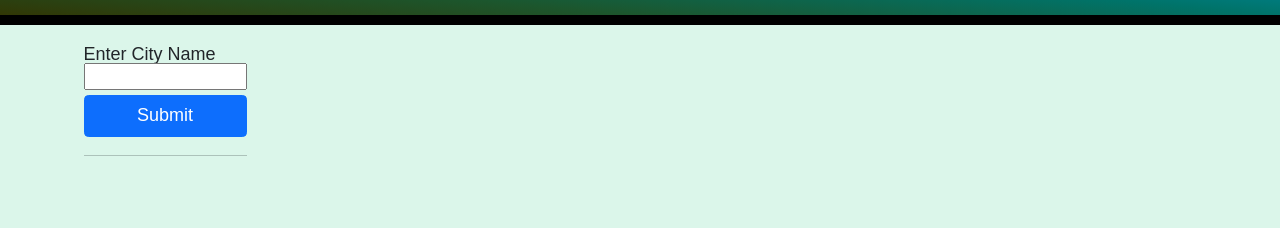
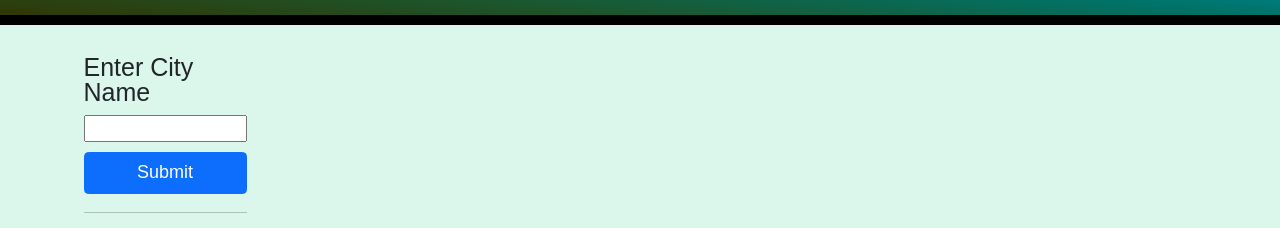
Before and after one commit to Beanalini/purplehaze, a plain HTML site: page index.html in a window 1280 px wide. Shown: the part 99-327 px from the top of the page. Drawn offline with nearby package versions, Linux system fonts and the light colour scheme.

Commit message:
Added README file and added auotcomplete=off to form input element

```diff
--- a/assets/css/style.css
+++ b/assets/css/style.css
@@ -17,13 +17,16 @@ html, body {
   padding-top: 20px;
 }
 
-.test {
+.form-group label {
+  font-size:  25px;
+  font-weight: 500;
+  margin-bottom: 10px;
+  margin-top: 10px;
 
-  width: 80%;
 }
 
 #submitBtn {
-  margin-top: 5px;
+  margin-top: 10px;
 }
 
 #currentCard {
--- a/assets/js/script.js
+++ b/assets/js/script.js
@@ -1,6 +1,6 @@
 let userCity;
 var APIKey = "ac2501a6a6e32fdc527f00b094aaa6ad";
-var HistoryFlag = 1;
+var HistoryFlag = 1; //1 indicates click from submit button
 
 //call function to display any previous searches savedin local storage
 renderCityHistory();
@@ -28,7 +28,7 @@ $("body").on("click",  "#city-history button", function() {
  userCity = $(this).attr("id");
  console.log("history"+ userCity);
  requestWeatherData();
- HistoryFlag = 0;
+ HistoryFlag = 0; //Change value of flag to indicate user click came from history button
 })
 
 //request data from the openweather map API
@@ -208,7 +208,7 @@ function storeCityName(cityName) {
     localStorage.setItem("storedCity", JSON.stringify(cityHistory));
     console.log(cityHistory);
   } else {
-    /*History flag is used to skip storing city when the button click event originates from the history button*/
+    /*History flag is used to skip storing city when the button click event originates from the history button set it back to 1 since user click came from history button*/
     HistoryFlag = 1;
   }
   console.log(HistoryFlag);
--- a/index.html
+++ b/index.html
@@ -33,8 +33,8 @@
               <form class="form w-100">
                 <div class="form-group">
                   <label>Enter City Name</label>
-                  <input type="text" class="form-input w-100" id="city-input">
-                  <button type="button" value ="submit" class="btn btn-primary btn-md  btn-block w-100" id="submitBtn">Submit</button>
+                  <input type="text" autocomplete="off" class="form-input w-100" id="city-input">
+                  <button type="button"  value ="submit" class="btn btn-primary btn-md  btn-block w-100" id="submitBtn">Submit</button>
                 </div>
               </form> <hr>
               <div id="city-history">
```
Also changed, not shown: assets/images/city-search.png (added), assets/images/inital-landing-page.png (added), assets/images/server-side-apis-homework-demo.png (added), 1 other file.
